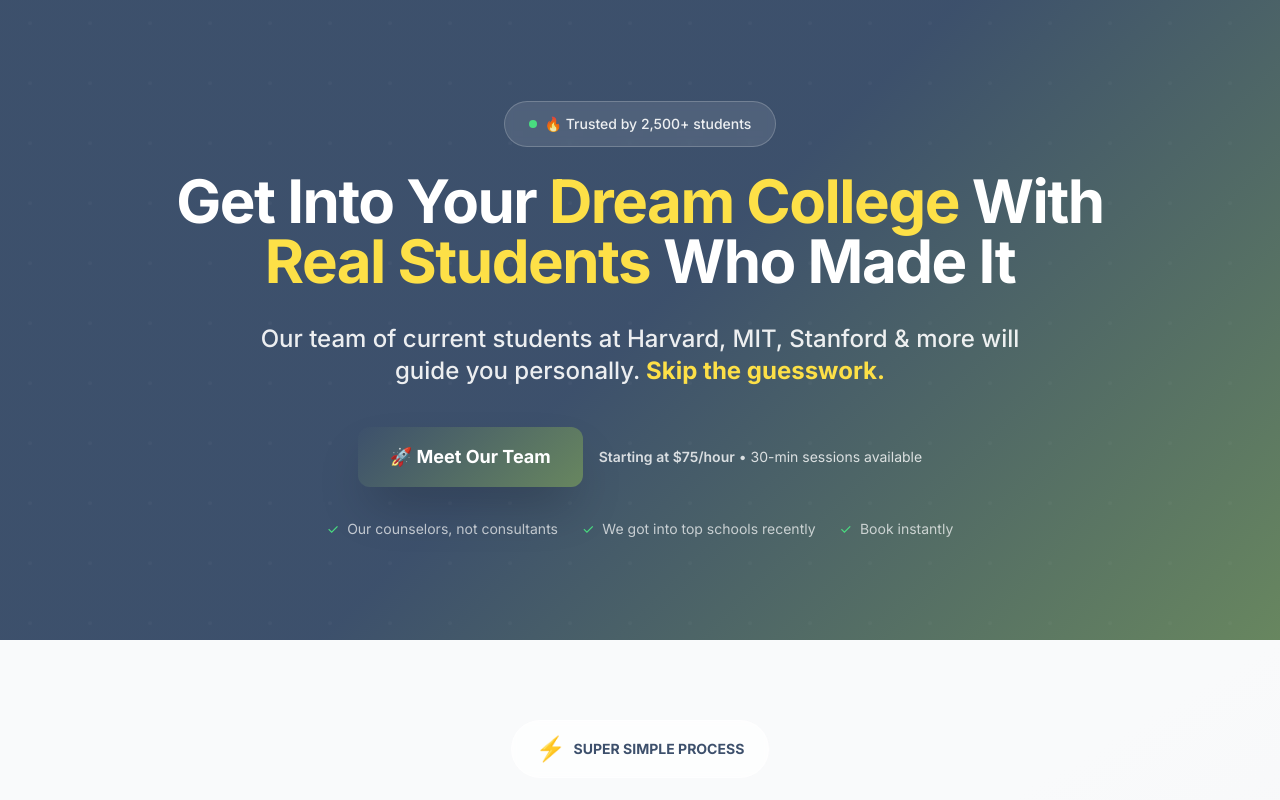
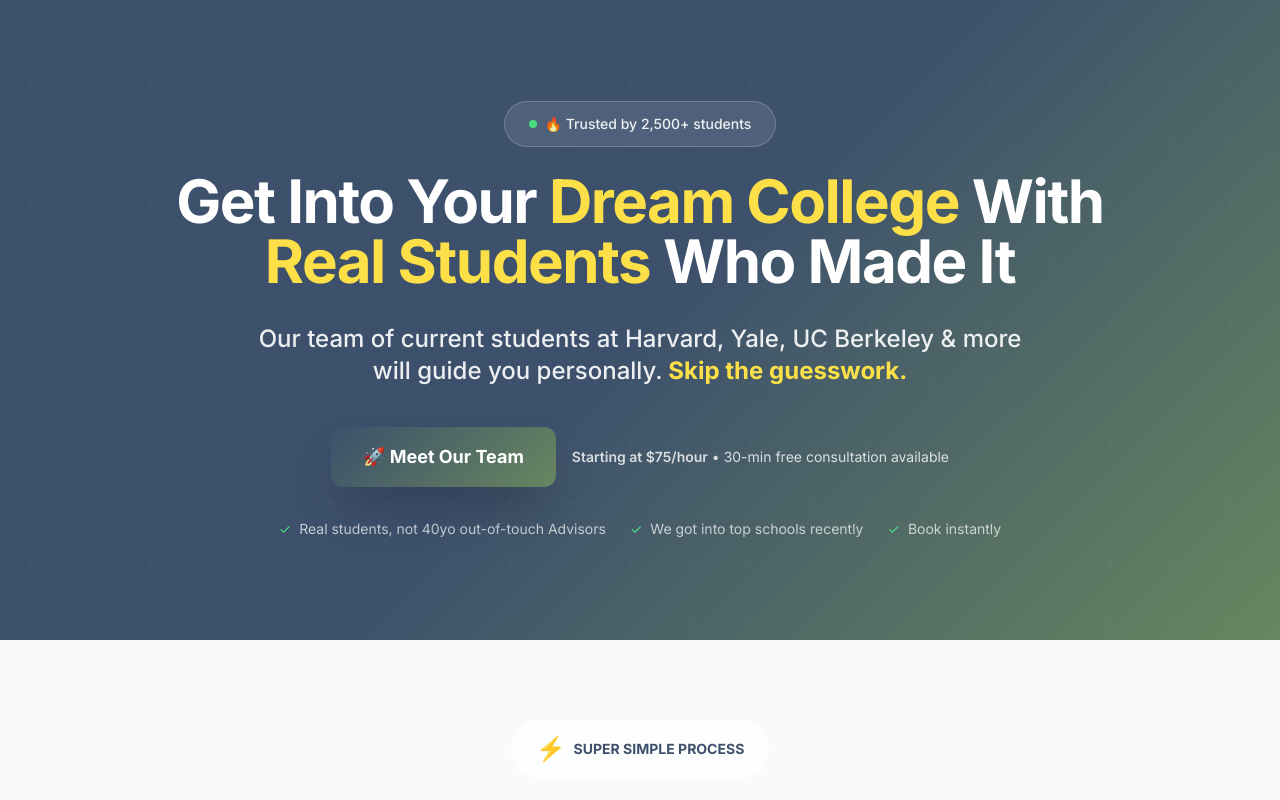
Before and after one commit to Nimal-s-Private-Projects/peer-mentor-admissions-pathway, a React (Vite) app: page / in a window 1280 px wide. Shown: the top 800 px of the page. Built offline with nearby package versions, Linux system fonts and the light colour scheme.

Commit message:
Code edited in Lovable Code Editor
Edited UI in Lovable

```diff
--- a/src/components/Hero.tsx
+++ b/src/components/Hero.tsx
@@ -25,7 +25,7 @@ const Hero = () => {
         </h1>
 
         <p className="text-xl md:text-2xl mb-10 max-w-3xl mx-auto leading-relaxed text-white/90 font-medium">
-          Our team of current students at Harvard, MIT, Stanford & more will guide you personally.
+          Our team of current students at Harvard, Yale, UC Berkeley & more will guide you personally.
           <span className="text-yellow-300 font-bold"> Skip the guesswork.</span>
         </p>
 
@@ -37,14 +37,14 @@ const Hero = () => {
             🚀 Meet Our Team
           </button>
           <div className="text-white/80 text-sm">
-            <span className="font-semibold">Starting at $75/hour</span> • 30-min sessions available
+            <span className="font-semibold">Starting at $75/hour</span> • 30-min free consultation available
           </div>
         </div>
 
         <div className="flex justify-center items-center gap-6 text-white/70 text-sm">
           <div className="flex items-center gap-2">
             <span className="text-green-400">✓</span>
-            <span>Our counselors, not consultants</span>
+            <span>Real students, not 40yo out-of-touch Advisors</span>
           </div>
           <div className="flex items-center gap-2">
             <span className="text-green-400">✓</span>
```
